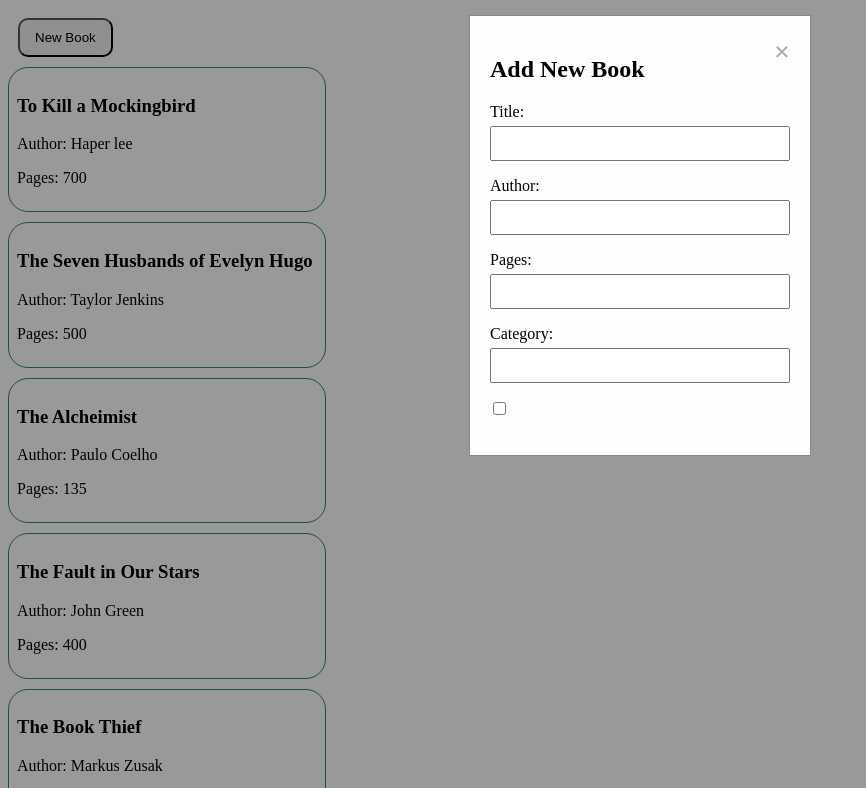
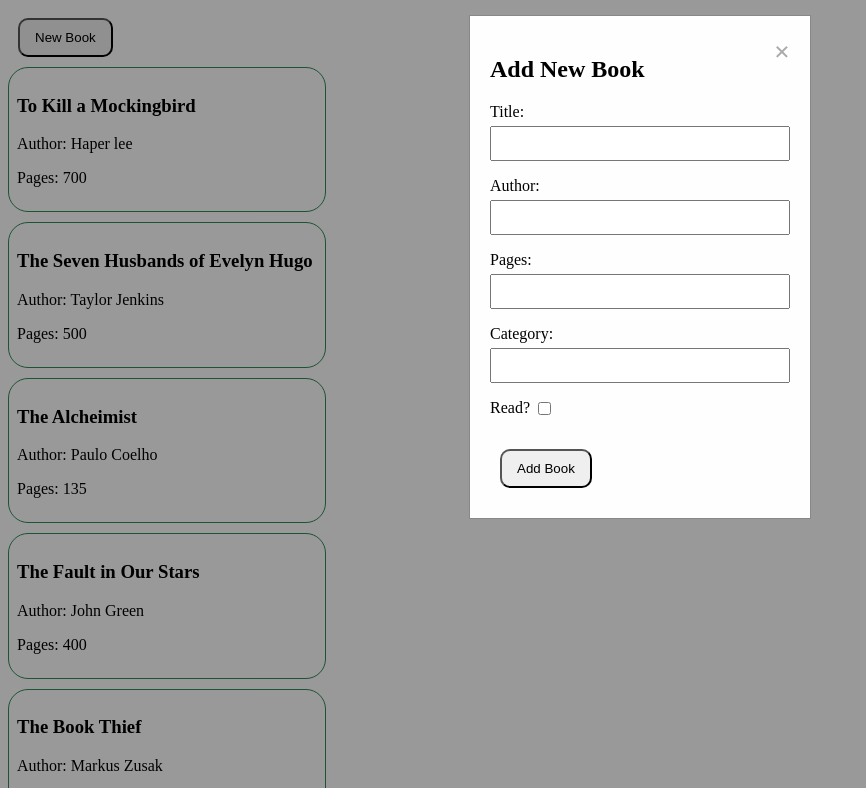
Before and after one commit to sarmuel-sarmah/library, a plain HTML site: page index.html in a window 1280 px wide. Both pictures are taken after a click on the button "New Book". Shown: the top 788 px of the page, without its empty margins (0-866 px from the left). Drawn offline with Linux system fonts and the light colour scheme.

Commit message:
Add read status to book attributes

```diff
--- a/index.html
+++ b/index.html
@@ -31,8 +31,11 @@
                     <input type="text" id="category" required>
                 </div>
                 <div class="form-group">
-                    <input type="checkbox" id="isRead">
+                    <label for="isRead">Read?
+                        <input type="checkbox" id="isRead">
+                    </label>
                 </div>
+                <button type="submit">Add Book</button>
             </form>
         </div>
     </div>
```
